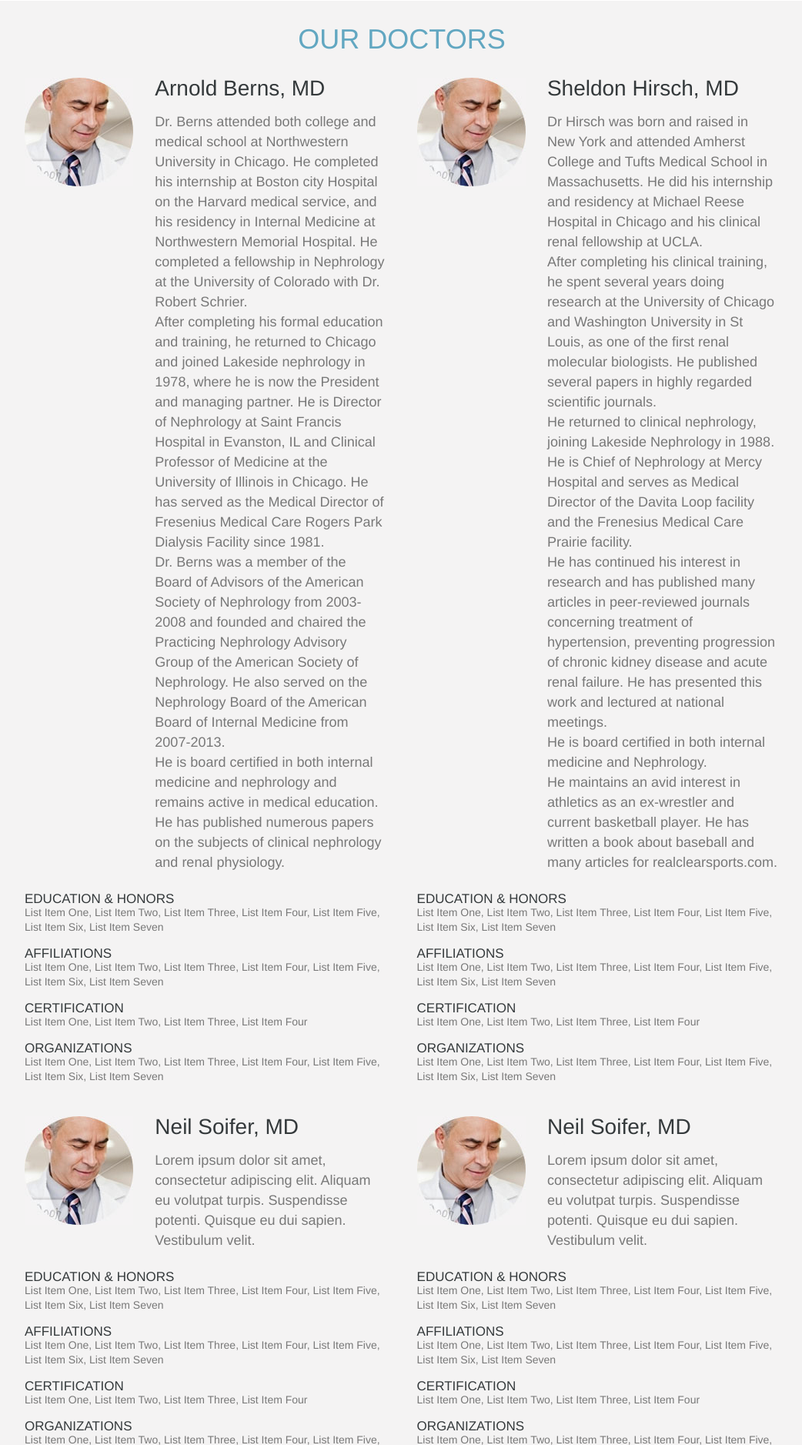
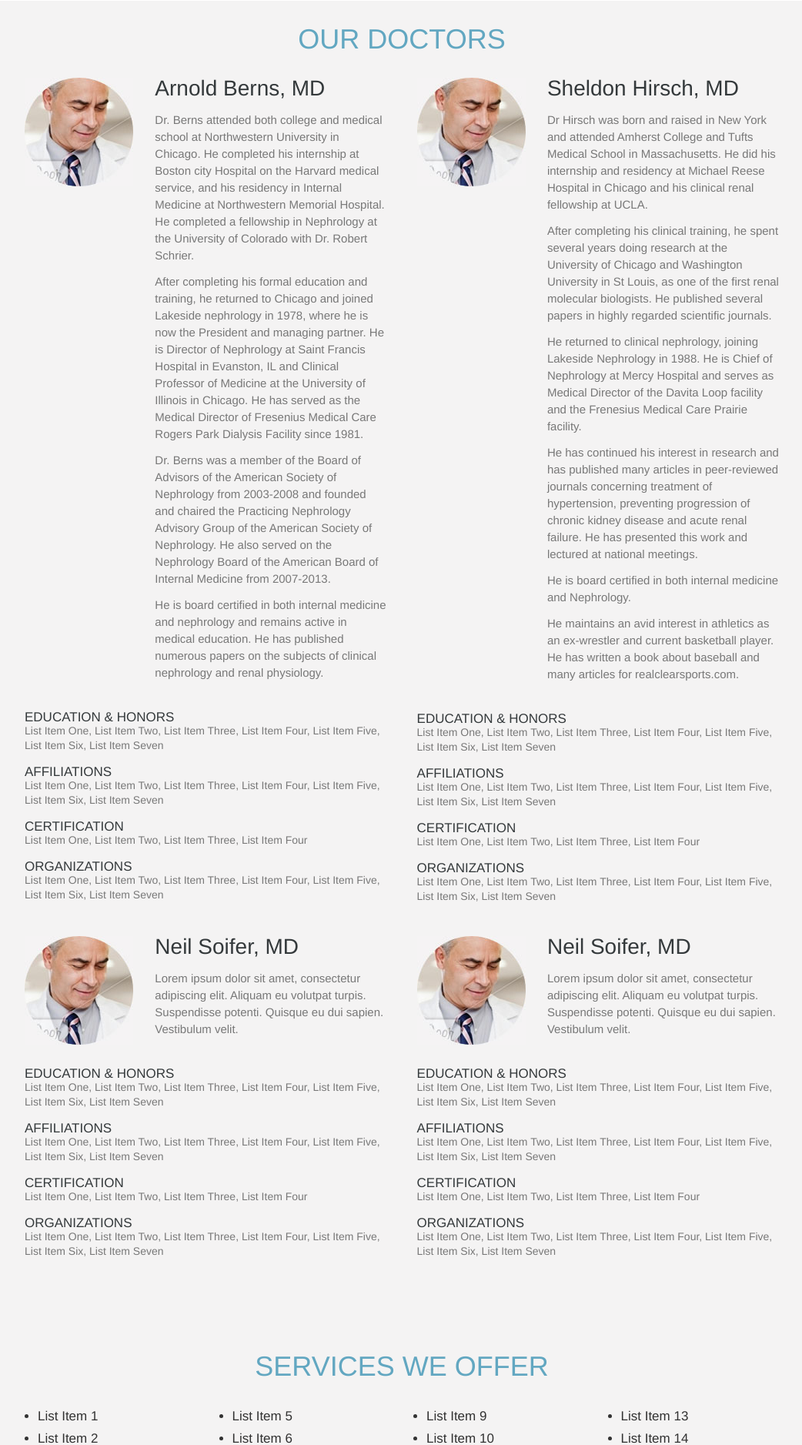
Before and after one commit to nsoifer/static, a PHP site: page / in a window 1280 px wide. Shown: the part 1391-3268 px from the top of the page at 77% size, without its empty margins (118-1160 px from the left). Run offline with PHP 8.4, Linux system fonts and the light colour scheme; some libraries are stand-ins or nearby versions.

Commit message:
bio p margin

```diff
--- a/css/styles.css
+++ b/css/styles.css
@@ -108,8 +108,8 @@ h4 {
 }
 
 p {
-	font-size: 1em;
-	line-height: 1.5em;
+	font-size: .75em;
+	line-height: 1em;
 }
 
 strong, .label {
@@ -378,9 +378,9 @@ a:hover {
 }
 
 .doctors .top p {
-    margin-bottom: 0;
-    font-size: 18px;
-    line-height: 26px;
+    margin-bottom: 12px;
+    font-size: 15px;
+    line-height: 22px;
 }
 
 
```
